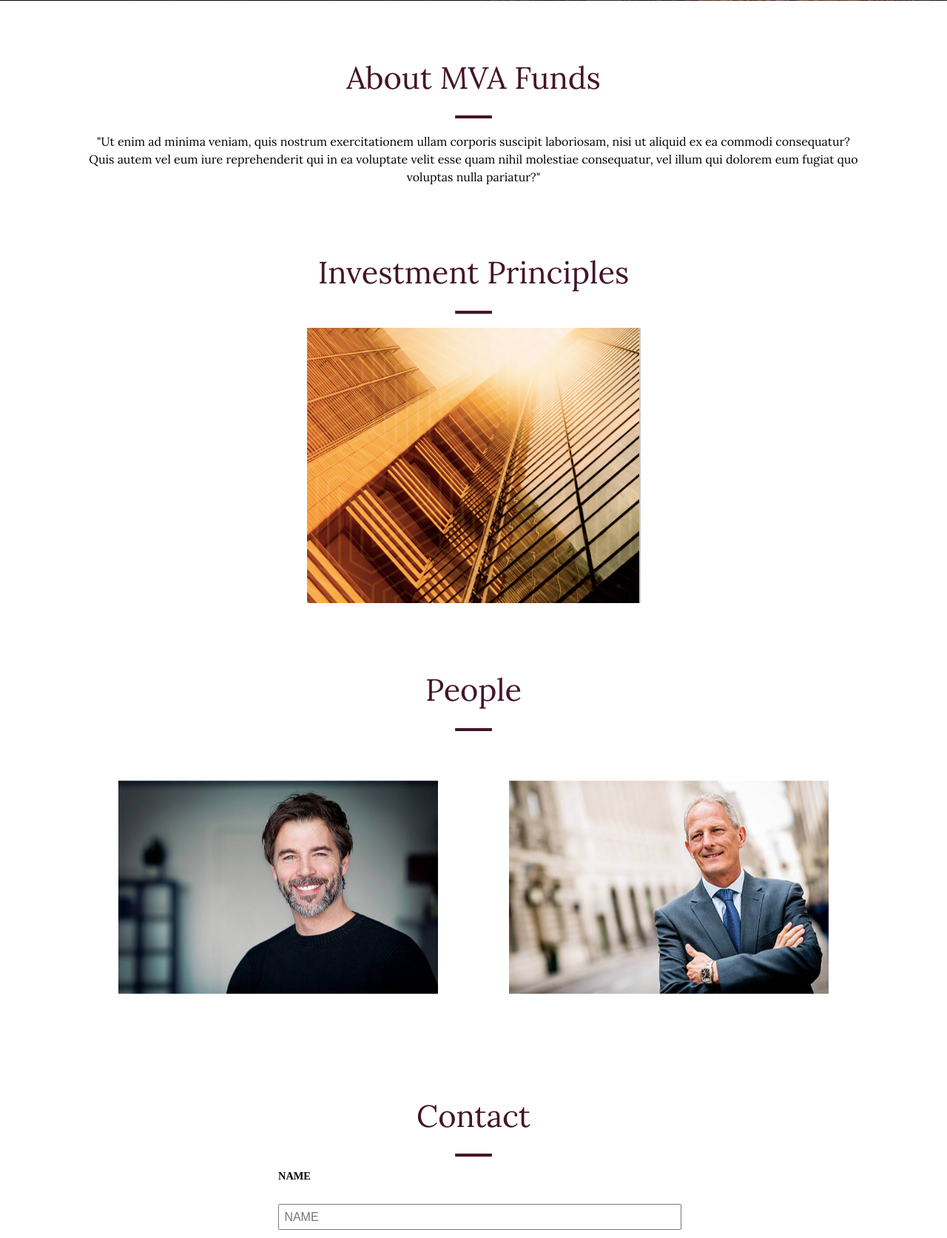
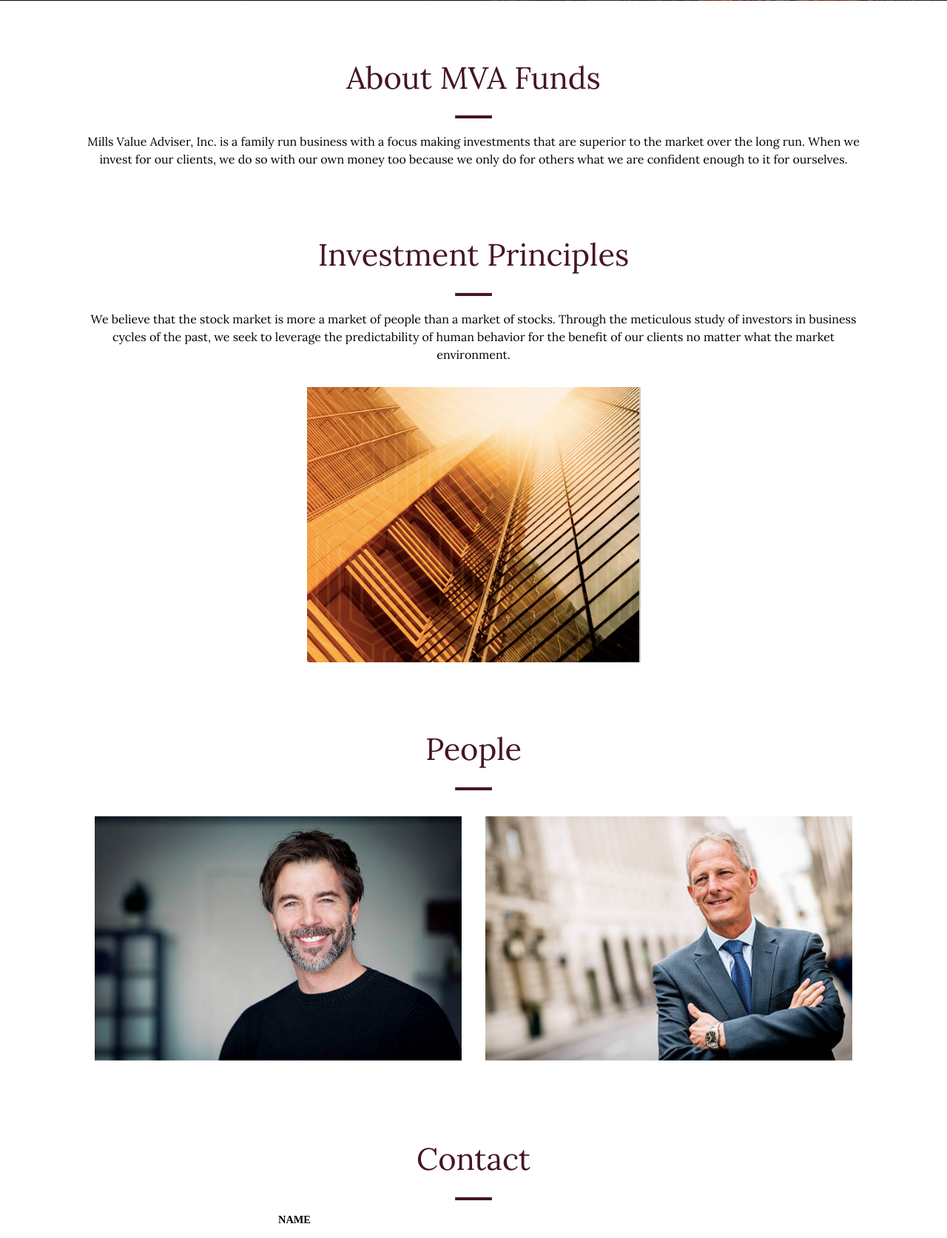
Before and after one commit to ChristinaMills/MVA-fund, a PHP site: page / in a window 1280 px wide. Shown: the part 816-2489 px from the top of the page at 74% size. Run offline with PHP 8.4, Linux system fonts and the light colour scheme; some libraries are stand-ins or nearby versions.

Commit message:
text content added

```diff
--- a/index.php
+++ b/index.php
@@ -64,7 +64,7 @@
                     </div>
 
                     <!-- change to use ::after pseudo selector? -->
-                    <p>"Ut enim ad minima veniam, quis nostrum exercitationem ullam corporis suscipit laboriosam, nisi ut aliquid ex ea commodi consequatur? Quis autem vel eum iure reprehenderit qui in ea voluptate velit esse quam nihil molestiae consequatur, vel illum qui dolorem eum fugiat quo voluptas nulla pariatur?"</p>
+                    <p>Mills Value Adviser, Inc. is a family run business with a focus making investments that are superior to the market over the long run.  When we invest for our clients, we do so with our own money too because we only do for others what we are confident enough to it for ourselves.</p>
 
 
             </section>
@@ -73,10 +73,12 @@
                     <h1>Investment Principles </h1>
                     <span> — </span>
                 </div>
+                <p>We believe that the stock market is more a market of people than a market of stocks.   Through the meticulous study of investors in business cycles of the past, we seek to leverage the predictability of human behavior for the benefit of our clients no matter what the market environment.</p>
 
-                    <div>
-                        <a class="principles-container" href="principles.html"><img class="principles-image" src="public/images/strat-img.jpeg"></a>
-                    </div>
+                <div>
+                    <a class="principles-container" href="principles.html"><img class="principles-image grow"
+                        src="public/images/strat-img.jpeg"></a>
+                </div>
             </section>
 
             <section id="people" class="content-section">
@@ -89,18 +91,27 @@
                     <div class="photo-container">
                         <img src="public/images/man1.jpg" alt="man 1" class="headshots">
                         <div class="middle">
-                            <div class="bio-text">This person started out doing this, did that and is fantastic because of the other thing.</div>
+                            <div class="bio-text">
+                                    <p class="bio-name">Cam Mills</p>
+                                    Mr. Mills has served as portfolio manager since 2007.  Mills joined Mills Value Adviser, Inc. in 2004 as a research analyst focusing on algorithmic pattern analysis and portfolio construction.  In addition to his training in equity research, Cam has also studied music composition.
+                            </div>
                         </div>
-                        <div class="bio-text-mobile">This person started out doing this, did that and is fantastic because of the other thing.</div>
+                        <div class="bio-text-mobile">
+                           <p class="bio-name">Cam Mills</p>
+                            Mr. Mills has served as portfolio manager since 2007.  Mills joined Mills Value Adviser, Inc. in 2004 as a research analyst focusing on algorithmic pattern analysis and portfolio construction.  In addition to his training in equity research, Cam has also studied music composition.</div>
 
                     </div>
 
                     <div class="photo-container">
                         <img src="public/images/man2.jpg" alt="man 2" class="headshots">
                         <div class="middle">
-                            <div class="bio-text">This person started out doing this, did that and is fantastic because of the other thing.</div>
+                            <div class="bio-text">
+                                <p class="bio-name">Charles Mills<p>
+                                Mr. Mills co-founded Mills Value Adviser, Inc. in 1987.  Mr. Mills began his career in 1974 as a stock broker and would eventually rise to serve as Chairman of Anderson and Strudwick, a regional broker-dealer based out of Richmond, from 1987 to 2000.  Today, Mr. Mills has over 40 years of investment experience and overseas a host of real estate and private placement offerings.</div>
                         </div>
-                        <div class="bio-text-mobile">This person started out doing this, did that and is fantastic because of the other thing.</div>
+                        <div class="bio-text-mobile">
+                                <p class="bio-name">Cam Mills</p>
+                            Mr. Mills co-founded Mills Value Adviser, Inc. in 1987.  Mr. Mills began his career in 1974 as a stock broker and would eventually rise to serve as Chairman of Anderson and Strudwick, a regional broker-dealer based out of Richmond, from 1987 to 2000.  Today, Mr. Mills has over 40 years of investment experience and overseas a host of real estate and private placement offerings.</div>
                     </div>
 
                 </div>
--- a/public/styles/main.css
+++ b/public/styles/main.css
@@ -80,7 +80,9 @@ li a:hover {
   font-family: 'Lora', serif;
   line-height: 1.5;
   text-align: center;
+  margin-bottom: 2em;
 }
+
 
 #section-title > span {
   font-size: 1.3em;
@@ -112,11 +114,11 @@ li a:hover {
 
 .photo-container {
   max-width: 100%;
-  margin: 3em;
+  margin: 1em;
   position: relative;
   /* z-index: -1; */
 }
-
+/* once you get the actual photos, make sure they scale down at the same rate/ or start off as the same dimentions */
 .headshots {
   max-width: 100%;
   display: block;
@@ -129,7 +131,7 @@ li a:hover {
 }
 .middle {
   transition: .5s ease;
-  width: 90%;
+  width: 98%;
   opacity: 0;
   position: absolute;
   top: 50%;
@@ -148,13 +150,27 @@ li a:hover {
   opacity: 0.9;
 }
 
+.name-bar {
+  width: 98%;
+  opacity: 0.9;
+  position: absolute;
+  top: 50%;
+  left: 50%;
+  /* transform: translate(-50%,-50%); */
+  /* -ms-transform: translate(-50%, -50%); */
+  text-align: center;
+}
 .bio-text {
   background-color: rgb(48, 49, 50);
   color: white;
   font-size: 16px;
   padding: 16px 32px;
+  line-height: 1.1em;
 }
 
+.bio-name {
+  font-weight: bold;
+}
 .bio-text-mobile {
   display: none;
 }
@@ -229,8 +245,10 @@ textarea {
 
 .principles-image {
   align-self: center;
+}
 
-}
+.grow { transition: all .2s ease-in-out; }
+.grow:hover { transform: scale(1.1); }
 
 
 @media only screen and (max-width: 900px) {
```
Also changed, not shown: 1 other file.
